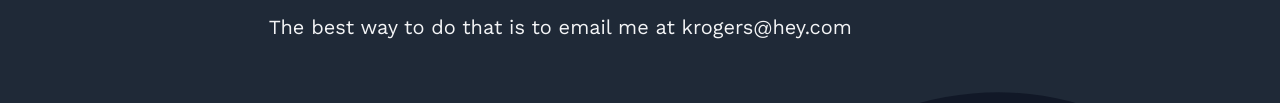
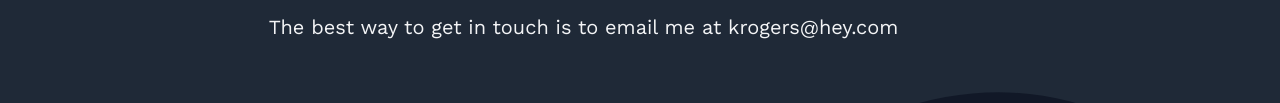
Before and after one commit to kenrogers/krgrs, a Gatsby site: page /contact in a window 1280 px wide. Shown: the part 587-690 px from the top of the page. Built offline with nearby package versions, Linux system fonts and the light colour scheme; Gatsby itself is replaced by a stand-in of ours; a web font is replaced by a local one.

Commit message:
Update contact text

```diff
--- a/src/pages/contact.js
+++ b/src/pages/contact.js
@@ -14,7 +14,7 @@ const ContactPage = () => {
           problems to solve.
         </p>
 
-        <p>The best way to do that is to email me at krogers@hey.com</p>
+        <p>The best way to get in touch is to email me at krogers@hey.com</p>
       </div>
     </Layout>
   );
```
